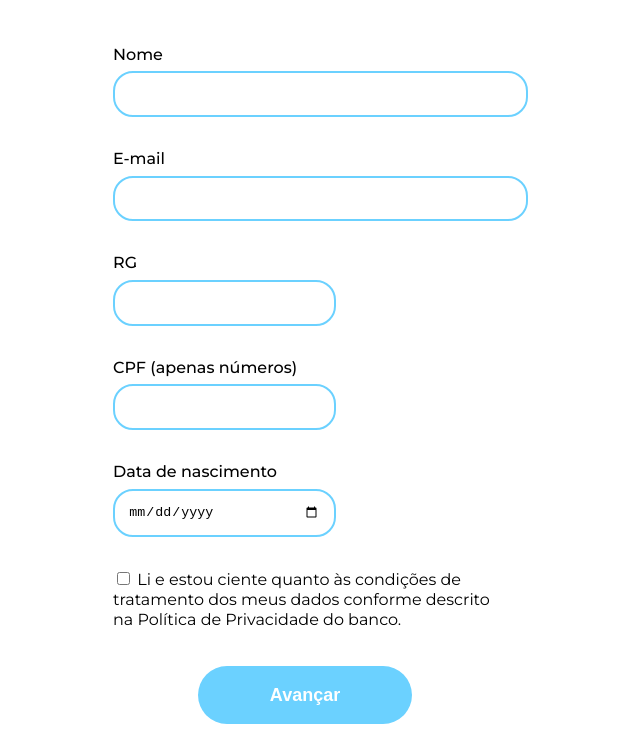
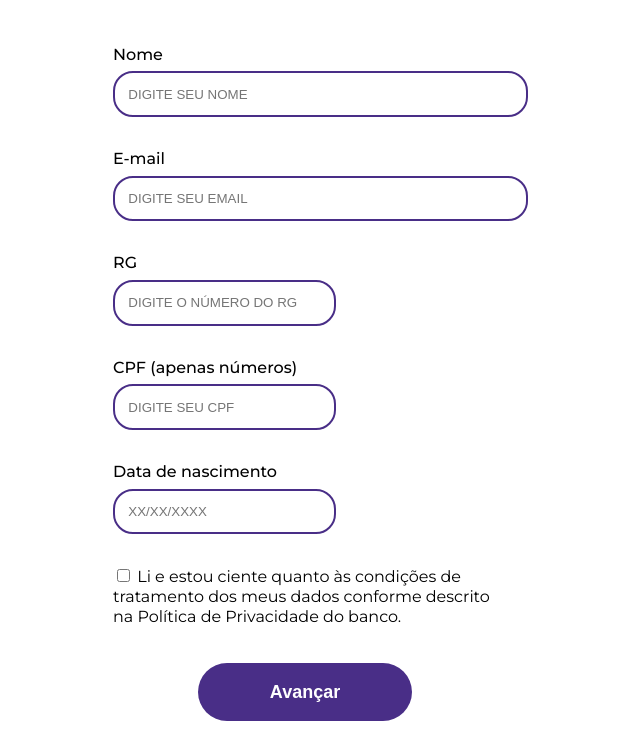
Before and after one commit to AndressaTurchetto/projeto-bank, a website with bundled scripts: page pages/abrir-conta-form.html in a window 1280 px wide. Shown: the part 558-1300 px from the top of the page, without its empty margins (335-975 px from the left). Built offline with nearby package versions, Linux system fonts and the light colour scheme.

Commit message:
Finalizando o projeto

```diff
--- a/js/script.js
+++ b/js/script.js
@@ -25,13 +25,14 @@ camposDoFormulario.forEach((campo) => {
 })
 
 const tiposDeErro = [
-    'valueMissing',
-    'typeMismatch',
-    'patternMismatch',
-    'tooShort',
-    'customError'
+    'valueMissing', //valor ausente
+    'typeMismatch', //tipo incompatível
+    'patternMismatch', //padrão incompatível
+    'tooShort', //muito curto
+    'customError' //erro personalizado
 ]
 
+//Mensagens de erro personalizadas
 const mensagens = {
     nome: {
         valueMissing: "O campo de nome não pode estar vazio.",
@@ -63,6 +64,15 @@ const mensagens = {
     }
 }
 
+function formatarData(data) {
+    const options = { day: '2-digit', month: '2-digit', year: 'numeric' };
+    return data.toLocaleDateString('pt-BR', options);
+}
+
+const data = new Date();
+console.log(formatarData(data));
+
+//Verifica dados
 function verificaCampo(campo) {
     let mensagem = "";
     campo.setCustomValidity('');
--- a/pages/abrir-conta-form-2.html
+++ b/pages/abrir-conta-form-2.html
@@ -73,8 +73,7 @@
                     <img src="../img/ícone check.png" alt="Ícone de validação" class="formulario__imagem">
                     <p>Prontinho, imagem capturada!</p>
 
-                    <a href="#" class="formulario__botao formulario__botao--ancora" data-enviar>Quero abrir minha
-                        conta!</a>
+                    <a href="#" class="formulario__botao formulario__botao--ancora" data-enviar>Quero abrir minha conta!</a>
                 </div>
             </div>
         </section>
@@ -135,6 +134,8 @@
             <h2 class="rodape__logo"><span class="rodape__logo--negrito">De</span>Bank</h2>
         </section>
     </footer>
+
+    <script src="../js/camera.js"></script>
 </body>
 
 </html>
--- a/pages/abrir-conta-form.html
+++ b/pages/abrir-conta-form.html
@@ -19,6 +19,7 @@
 </head>
 
 <body>
+    <!-- Header -->
     <header class="cabecalho">
         <a href='../index.html' class="cabecalho__logo-link">
             <h1 class="cabecalho__logo-inicio">De<span class="cabecalho__logo-final">Bank</span></h1>
@@ -58,41 +59,72 @@
                 <h2 class="formulario__titulo-texto">Preencha os campos abaixo para criar sua conta corrente!</h2>
             </div>
 
+            <!-- Atributo - data-formulario -->
             <form class="principal__formulario" data-formulario>
                 <fieldset class="formulario__campo">
                     <label class="campo__etiqueta" for="nome">Nome</label>
-                    <input name="nome" id="nome" class="campo__escrita" type="text" minlength="3" required />
+                    <input
+                        name="nome"
+                        id="nome"
+                        class="campo__escrita"
+                        type="text"
+                        minlength="3"
+                        required
+                        placeholder="DIGITE SEU NOME"/>
                     <span class="mensagem-erro"></span>
                 </fieldset>
 
                 <fieldset class="formulario__campo">
                     <label class="campo__etiqueta" for="email">E-mail</label>
-                    <input name="email" id="email" class="campo__escrita" type="email" minlength="4" required />
+                    <input
+                        name="email"
+                        id="email"
+                        class="campo__escrita"
+                        type="email"
+                        minlength="4"
+                        required
+                        placeholder="DIGITE SEU EMAIL"/>
                     <span class="mensagem-erro"></span>
                 </fieldset>
                 <fieldset class="formulario__campo">
                     <label class="campo__etiqueta" for="rg">RG</label>
-                    <input name="rg" id="rg" class="campo__escrita campo__escrita--menor" type="text" required />
+                    <input
+                        name="rg"
+                        id="rg"
+                        class="campo__escrita campo__escrita--menor"
+                        type="text"
+                        required
+                        placeholder="DIGITE O NÚMERO DO RG"/>
                     <span class="mensagem-erro"></span>
                 </fieldset>
                 <fieldset class="formulario__campo">
                     <label class="campo__etiqueta" for="cpf">CPF (apenas números)</label>
-                    <input name="cpf" id="cpf" class="campo__escrita campo__escrita--menor" required type="text"
-                        minlength="11" maxlength="14" pattern="\d{3}\.?\d{3}\.?\d{3}-?\d{2}" />
+                    <input
+                        name="cpf"
+                        id="cpf"
+                        class="campo__escrita campo__escrita--menor"
+                        required
+                        type="text"
+                        minlength="11"
+                        maxlength="14"
+                        pattern="\d{3}\.?\d{3}\.?\d{3}-?\d{2}"
+                        placeholder="DIGITE SEU CPF"/>
                     <span class="mensagem-erro"></span>
                 </fieldset>
                 <fieldset class="formulario__campo">
-                    <label class="campo__etiqueta" for="aniversario">Data de nascimento</label>
-                    <input name="aniversario" id="aniversario" class="campo__escrita campo__escrita--menor" type="date"
-                        required />
+                    <label class="campo__etiqueta" for="aniversario" id="data-formatada">Data de nascimento</label>
+                    <input
+                        name="aniversario"
+                        id="aniversario"
+                        class="campo__escrita campo__escrita--menor"
+                        placeholder="XX/XX/XXXX"
+                        required
+                    />
                     <span class="mensagem-erro"></span>
                 </fieldset>
                 <fieldset class="formulario__termos">
                     <input name="termos" class="termos__input" type="checkbox" required>
-                    <p class="termos__texto">Li e estou ciente quanto às condições de tratamento dos meus dados conforme
-                        descrito na Política
-                        de
-                        Privacidade do banco.</p>
+                    <p class="termos__texto">Li e estou ciente quanto às condições de tratamento dos meus dados conforme descrito na Política de Privacidade do banco.</p>
                     <span class="mensagem-erro"></span>
                 </fieldset>
 
@@ -106,6 +138,7 @@
 
     </main>
 
+    <!-- Footer -->
     <footer class="rodape">
         <section class="rodape__empresa">
             <h2 class="rodape__titulo">O DeBank</h2>
--- a/styles/styles.css
+++ b/styles/styles.css
@@ -4,7 +4,7 @@
 :root {
     --fonte-principal: 'Montserrat', sans-serif;
     --fonte-logo: 'Inter', sans-serif;
-    --azul-claro: #6BD1FF;
+    --azul-claro: #492E87;
     --preto: #000000;
     --branco: #FFFFFF;
 }
```
Also changed, not shown: js/camera.js (added, +39 -0 lines), package.json (added, +23 -0 lines), 2 other files.
